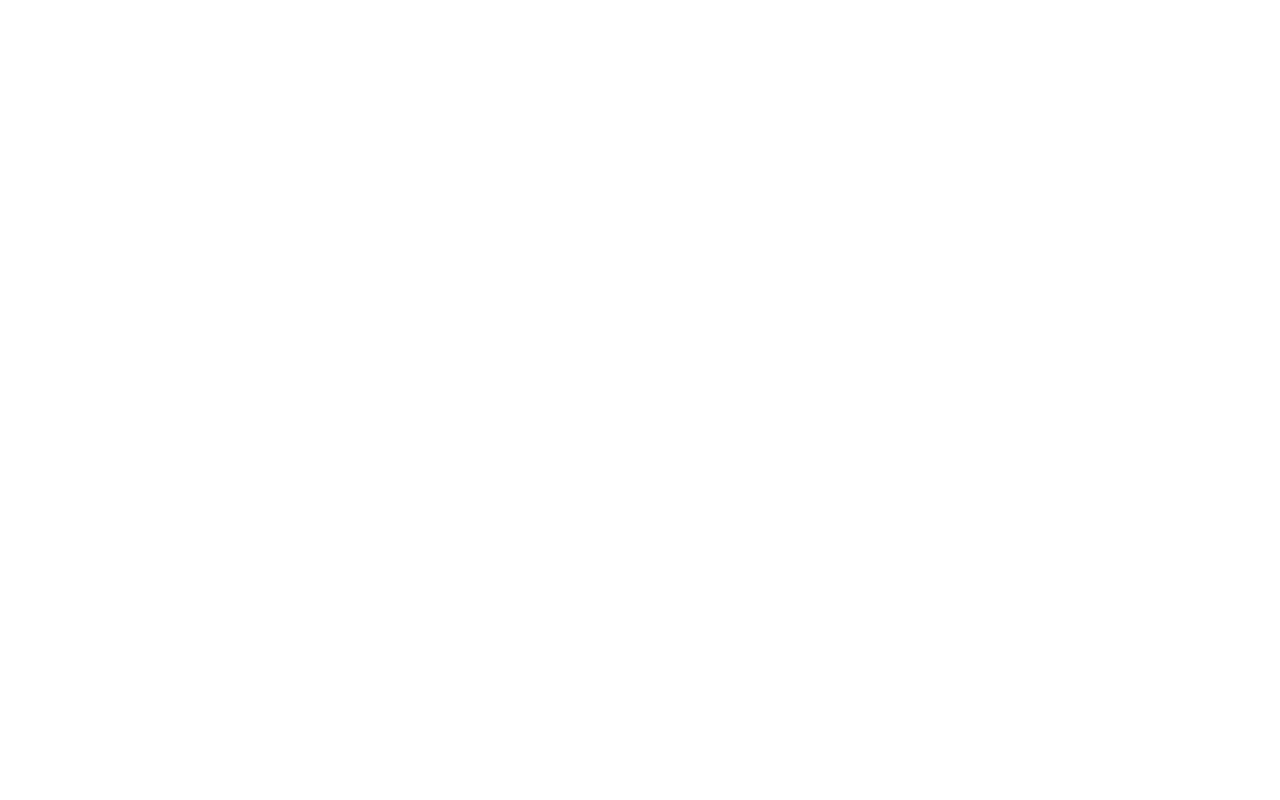
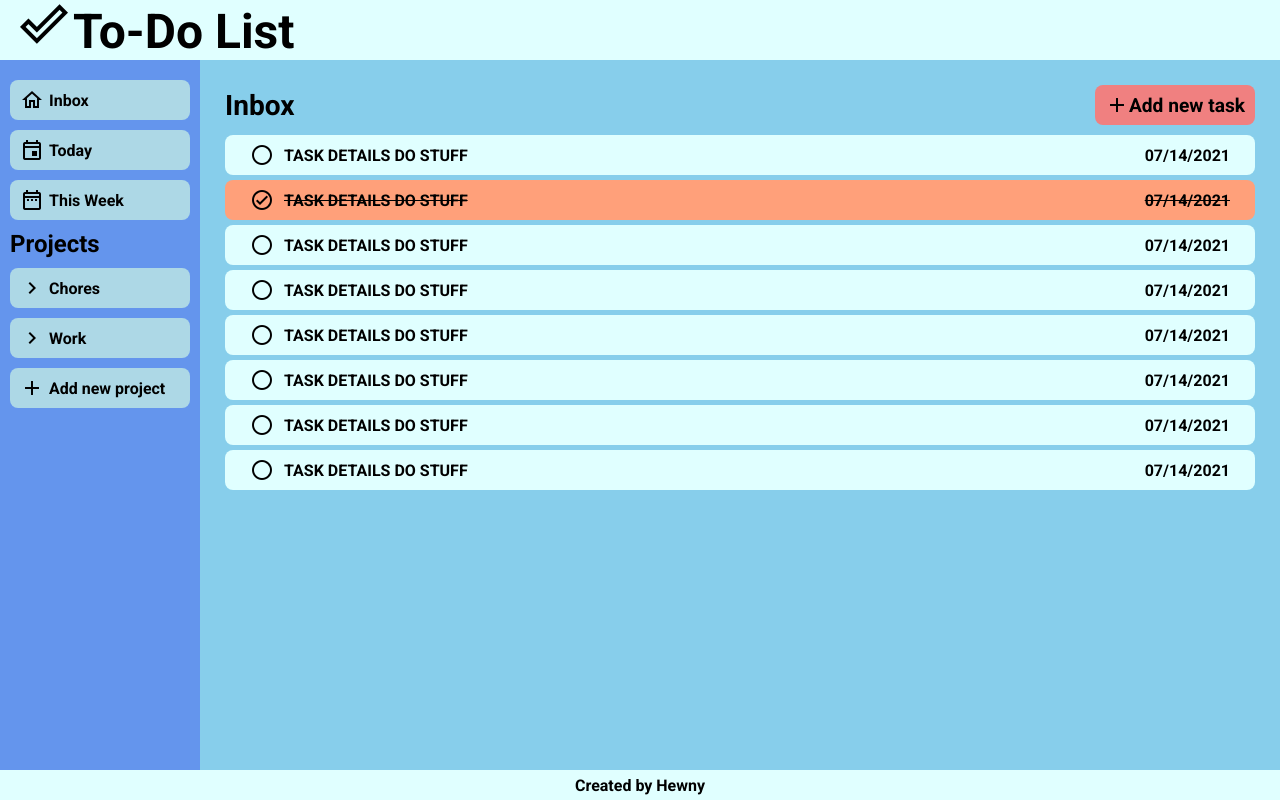
Before and after one commit to hewny/todo, a website: page index.html in a window 1280 px wide. Drawn offline with nearby package versions, Linux system fonts and the light colour scheme.

Commit message:
html mock-up and CSS completed except modals for adding new task/projects

```diff
--- a/index.html
+++ b/index.html
@@ -1,9 +1,107 @@
 <!DOCTYPE html>
 
 <head>
-
+    <link rel="stylesheet" href="style.css">
+    <link href="https://fonts.googleapis.com/css?family=Material+Icons|Material+Icons+Outlined|Material+Icons+Two+Tone|Material+Icons+Round|Material+Icons+Sharp" rel="stylesheet">
 </head>
 
 <body>
+    <div class="container">
+        <div class="topnav">
+            <i class="material-icons-outlined">done_outline</i>To-Do List
+        </div>
+        <div class="sidebar">
+            <button><i class="material-icons-outlined">home</i>Inbox</button>
+            <button><i class="material-icons-outlined">event</i>Today</button>
+            <button><i class="material-icons-outlined">date_range</i>This Week</button>
+            <h2>Projects</h2>
+            <button><i class="material-icons-outlined">chevron_right</i>Chores</button>
+            <button><i class="material-icons-outlined">chevron_right</i>Work</button>
+            <button><i class="material-icons-outlined">add</i>Add new project</button>
+        </div>
+        <div class="main-section">
+            <div class="section-header">
+                <h3>Inbox</h3>
+                <button><i class="material-icons-outlined">add</i>Add new task</button>
+            </div>
 
+            <!-- ADD MODAL OVERLAY -->
+
+            <div class="task-list">
+                <div class="task">
+                    <div class="task-left">
+                        <i class="material-icons-outlined">radio_button_unchecked</i>
+                        <p>TASK DETAILS DO STUFF</p>
+                    </div>
+                    <div class="task-right">
+                        <p>07/14/2021</p>
+                    </div>
+                </div>
+                <div class="task task-completed">
+                    <div class="task-left">
+                        <i class="material-icons-outlined">check_circle</i>
+                        <p class="line-through">TASK DETAILS DO STUFF</p>
+                    </div>
+                    <div class="task-right">
+                        <p class="line-through">07/14/2021</p>
+                    </div>
+                </div>
+                <div class="task">
+                    <div class="task-left">
+                        <i class="material-icons-outlined">radio_button_unchecked</i>
+                        <p>TASK DETAILS DO STUFF</p>
+                    </div>
+                    <div class="task-right">
+                        <p>07/14/2021</p>
+                    </div>
+                </div>
+                <div class="task">
+                    <div class="task-left">
+                        <i class="material-icons-outlined">radio_button_unchecked</i>
+                        <p>TASK DETAILS DO STUFF</p>
+                    </div>
+                    <div class="task-right">
+                        <p>07/14/2021</p>
+                    </div>
+                </div>
+                <div class="task">
+                    <div class="task-left">
+                        <i class="material-icons-outlined">radio_button_unchecked</i>
+                        <p>TASK DETAILS DO STUFF</p>
+                    </div>
+                    <div class="task-right">
+                        <p>07/14/2021</p>
+                    </div>
+                </div>
+                <div class="task">
+                    <div class="task-left">
+                        <i class="material-icons-outlined">radio_button_unchecked</i>
+                        <p>TASK DETAILS DO STUFF</p>
+                    </div>
+                    <div class="task-right">
+                        <p>07/14/2021</p>
+                    </div>
+                </div>
+                <div class="task">
+                    <div class="task-left">
+                        <i class="material-icons-outlined">radio_button_unchecked</i>
+                        <p>TASK DETAILS DO STUFF</p>
+                    </div>
+                    <div class="task-right">
+                        <p>07/14/2021</p>
+                    </div>
+                </div>
+                <div class="task">
+                    <div class="task-left">
+                        <i class="material-icons-outlined">radio_button_unchecked</i>
+                        <p>TASK DETAILS DO STUFF</p>
+                    </div>
+                    <div class="task-right">
+                        <p>07/14/2021</p>
+                    </div>
+                </div>
+            </div>
+        </div>
+        <div class="footer">Created by Hewny</div>
+    </div>
 </body>
--- a/style.css
+++ b/style.css
@@ -0,0 +1,150 @@
+@import url('https://fonts.googleapis.com/css2?family=Roboto:wght@700&display=swap');
+
+* {
+    font-family: 'Roboto', sans-serif;
+    box-sizing: border-box;
+    padding: 0;
+    margin: 0;
+}
+
+.topnav {
+    width: 100vw;
+    height: 60px;
+    background-color: bisque;
+    background-color: lightcyan;
+    font-size: 48px;
+    padding-left: 20px;
+}
+
+.topnav .material-icons-outlined {
+    font-size: 48px;
+    margin-right: 5px;
+}
+
+.sidebar {
+    display: block;
+    box-sizing: border-box;
+    position: fixed;
+    width: 200px;
+    height: calc(100vh - 90px);
+    background-color: cornflowerblue;
+    z-index: 1;
+    overflow-x: hidden;
+    padding: 10px 10px;
+}
+
+.sidebar button {
+    display: flex;
+    align-items: center;
+    width: 100%;
+    height: 40px;
+    border: 0;
+    border-radius: 8px;
+    margin: 10px auto;
+    font-size: 1em;
+    padding-left: 10px;
+    cursor: pointer;
+    background: lightblue;
+    transition-duration: 0.4s;
+}
+
+.sidebar button .material-icons-outlined {
+    margin-right: 5px;
+}
+
+.sidebar button:hover {
+    background-color: lightcyan;
+}
+
+.main-section {
+    display: flex;
+    flex-direction: column;
+    width: calc(100vw - 200px);
+    height: calc(100vh - 80px);
+    margin-left: 200px;
+    background-color: skyblue;
+    padding: 20px;
+}
+
+.section-header {
+    display: flex;
+    align-items: center;
+    margin: 5px;
+    font-size: 24px;
+}
+
+.task-add {
+    display: flex;
+    align-items: center;
+    margin: 5px;
+}
+
+.section-header button {
+    display: flex;
+    align-items: center;
+    width: auto;
+    height: 40px;
+    border: 0;
+    border-radius: 8px;
+    margin-left: auto;
+    font-size: 0.8em;
+    padding: 0 10px;
+    cursor: pointer;
+    background: lightcoral;
+    transition-duration: 0.4s;
+}
+
+.section-header button:hover {
+    background-color: tomato;
+}
+
+.task-list {
+
+}
+
+.task {
+    display: flex;
+    align-items: center;
+    justify-content: space-between;
+    margin: 5px;
+    background-color: lightcyan;
+    padding: 8px 25px;
+    transition-duration: 0.4s;
+    border-radius: 8px;
+    user-select: none;
+}
+
+.task:hover {
+    background-color: lightyellow;
+
+}
+
+.task-completed {
+    background-color: lightsalmon;
+}
+
+.line-through {
+    text-decoration: line-through;
+}
+
+.task-left {
+    display: flex;
+    align-items: center;
+    justify-content: center;
+}
+
+.task-left i {
+    margin-right: 10px;
+}
+
+.footer {
+    display: flex;
+    justify-content: center;
+    align-items: center;
+    position: fixed;
+    bottom: 0;
+    width: 100vw;
+    height: 30px;
+    background-color: yellowgreen;
+    background-color: lightcyan;
+}
```
Also changed, not shown: 1 other file.
